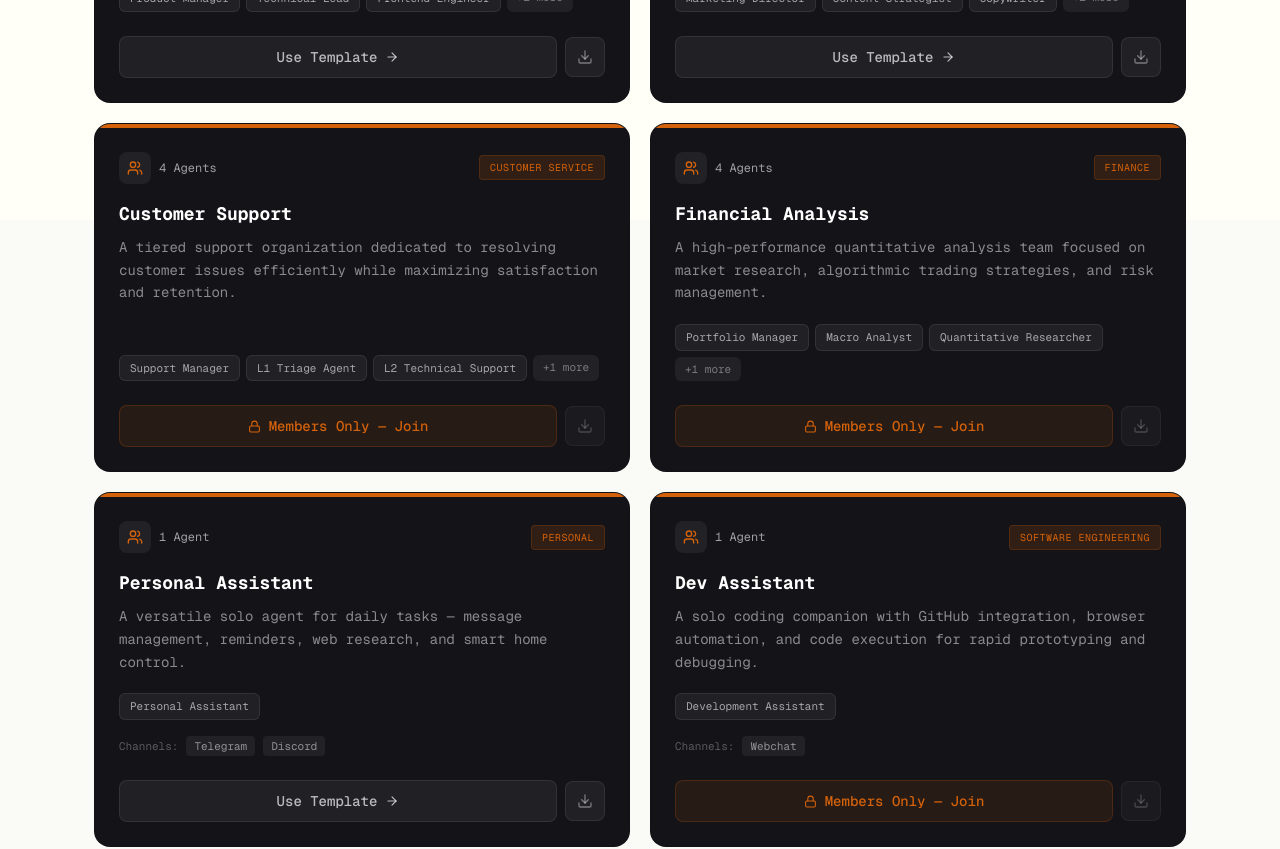
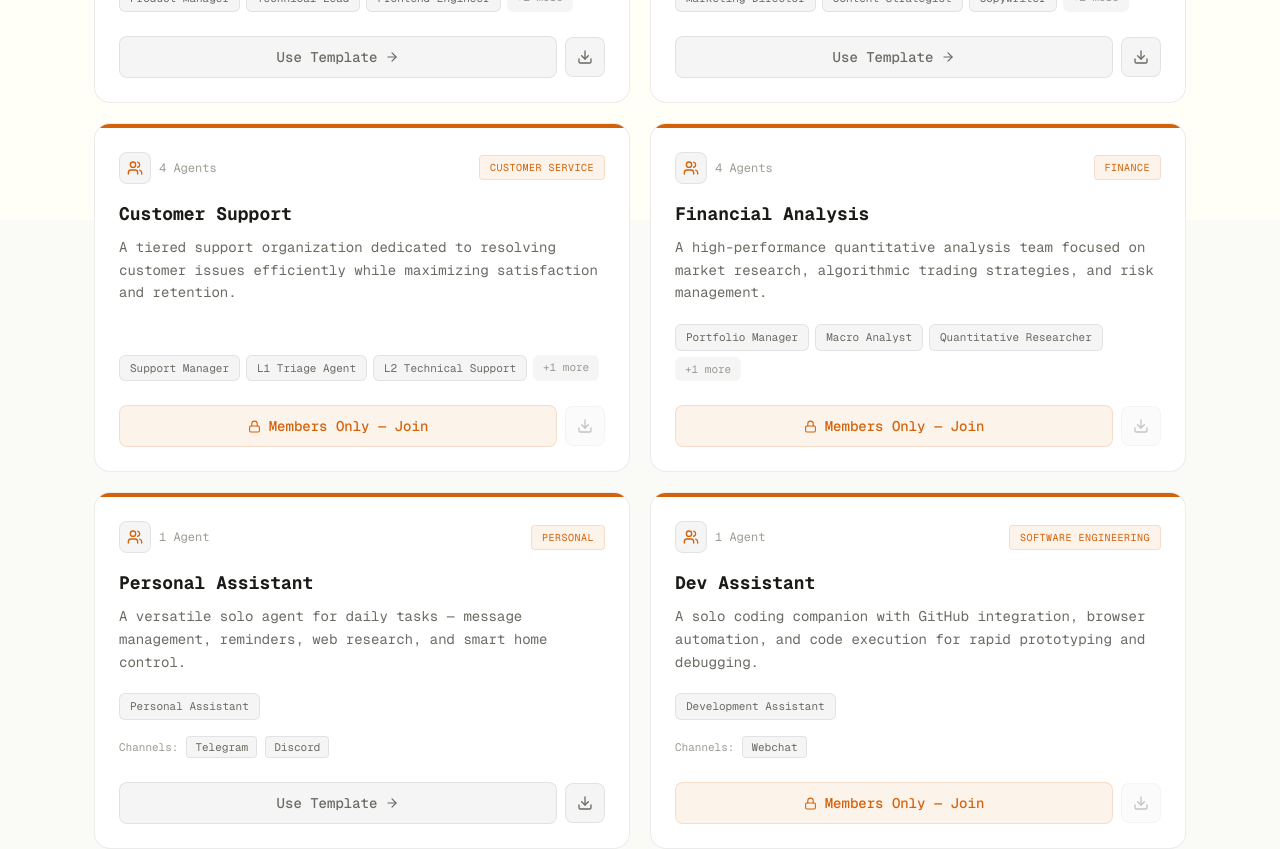
Before and after one commit to kara-pai/octopai-website, a Next.js app: page /agents in a window 1280 px wide. Shown: the part 580-1429 px from the top of the page. Built offline with nearby package versions, Linux system fonts and the light colour scheme.

Commit message:
fix: agent cards — white bg in human mode, dark in machine mode

```diff
--- a/src/app/agents/page.tsx
+++ b/src/app/agents/page.tsx
@@ -165,7 +165,7 @@ export default function AgentsPage() {
           {filtered.map((template) => (
             <div
               key={template.id}
-              className="rounded-2xl border border-[var(--border)] bg-[#141418] text-[#fafaf7] overflow-hidden flex flex-col"
+              className="agent-card rounded-2xl border border-[var(--border)] overflow-hidden flex flex-col"
             >
               {/* Accent top bar */}
               <div className="h-1 bg-[var(--accent)]" />
@@ -174,23 +174,23 @@ export default function AgentsPage() {
                 {/* Top row — agent count + category */}
                 <div className="flex items-center justify-between mb-4">
                   <div className="flex items-center gap-2">
-                    <div className="w-8 h-8 rounded-lg bg-white/[0.06] flex items-center justify-center">
+                    <div className="agent-subtle w-8 h-8 rounded-lg flex items-center justify-center border">
                       <Users size={16} className="text-[var(--accent)]" />
                     </div>
-                    <span className="text-xs font-mono text-white/60">
+                    <span className="text-xs font-mono agent-muted">
                       {template.agentCount} {template.agentCount === 1 ? 'Agent' : 'Agents'}
                     </span>
                   </div>
-                  <span className="text-[10px] font-mono uppercase tracking-wider px-2.5 py-1 rounded bg-[var(--accent)]/15 text-[var(--accent)] border border-[var(--accent)]/20">
+                  <span className="text-[10px] font-mono uppercase tracking-wider px-2.5 py-1 rounded bg-[var(--accent-light)] text-[var(--accent)] border border-[var(--accent-medium)]">
                     {template.category}
                   </span>
                 </div>
 
                 {/* Name + description */}
-                <h3 className="text-lg font-bold text-white mb-2 font-mono">
+                <h3 className="text-lg font-bold mb-2 font-mono">
                   {template.name}
                 </h3>
-                <p className="text-sm text-white/50 leading-relaxed mb-5 flex-1">
+                <p className="text-sm text-[var(--text-secondary)] leading-relaxed mb-5 flex-1">
                   {template.description}
                 </p>
 
@@ -199,13 +199,13 @@ export default function AgentsPage() {
                   {template.roles.map((role) => (
                     <span
                       key={role}
-                      className="text-[11px] font-mono px-2.5 py-1 rounded-md bg-white/[0.06] text-white/60 border border-white/[0.08]"
+                      className="agent-subtle text-[11px] font-mono px-2.5 py-1 rounded-md border"
                     >
                       {role}
                     </span>
                   ))}
                   {template.extraRoles > 0 && (
-                    <span className="text-[11px] font-mono px-2.5 py-1 rounded-md bg-white/[0.06] text-white/40">
+                    <span className="agent-muted text-[11px] font-mono px-2.5 py-1 rounded-md agent-subtle">
                       +{template.extraRoles} more
                     </span>
                   )}
@@ -214,11 +214,11 @@ export default function AgentsPage() {
                 {/* Channels (if any) */}
                 {template.channels && (
                   <div className="flex items-center gap-2 mb-4">
-                    <span className="text-[11px] text-white/30 font-mono">Channels:</span>
+                    <span className="text-[11px] text-[var(--text-muted)] font-mono">Channels:</span>
                     {template.channels.map((ch) => (
                       <span
                         key={ch}
-                        className="text-[11px] font-mono px-2 py-0.5 rounded bg-white/[0.06] text-white/50"
+                        className="agent-subtle text-[11px] font-mono px-2 py-0.5 rounded border"
                       >
                         {ch}
                       </span>
@@ -234,11 +234,11 @@ export default function AgentsPage() {
                         href={SITE.whopUrl}
                         target="_blank"
                         rel="noopener noreferrer"
-                        className="flex-1 flex items-center justify-center gap-2 py-2.5 rounded-lg bg-white/[0.06] text-white/70 text-sm font-medium hover:bg-white/[0.1] hover:text-white transition-all border border-white/[0.08]"
+                        className="agent-action flex-1 flex items-center justify-center gap-2 py-2.5 rounded-lg text-sm font-medium transition-all border"
                       >
                         Use Template <ArrowRight size={14} />
                       </a>
-                      <button className="w-10 h-10 flex items-center justify-center rounded-lg bg-white/[0.06] text-white/40 hover:text-white/70 hover:bg-white/[0.1] transition-all border border-white/[0.08]">
+                      <button className="agent-action w-10 h-10 flex items-center justify-center rounded-lg transition-all border">
                         <Download size={16} />
                       </button>
                     </>
@@ -248,13 +248,13 @@ export default function AgentsPage() {
                         href={SITE.whopUrl}
                         target="_blank"
                         rel="noopener noreferrer"
-                        className="flex-1 flex items-center justify-center gap-2 py-2.5 rounded-lg bg-[var(--accent)]/10 text-[var(--accent)] text-sm font-medium hover:bg-[var(--accent)]/20 transition-all border border-[var(--accent)]/20"
+                        className="flex-1 flex items-center justify-center gap-2 py-2.5 rounded-lg bg-[var(--accent-light)] text-[var(--accent)] text-sm font-medium hover:bg-[var(--accent-medium)] transition-all border border-[var(--accent-medium)]"
                       >
                         <Lock size={13} /> Members Only — Join
                       </a>
                       <button
                         disabled
-                        className="w-10 h-10 flex items-center justify-center rounded-lg bg-white/[0.03] text-white/20 border border-white/[0.05] cursor-not-allowed"
+                        className="agent-action w-10 h-10 flex items-center justify-center rounded-lg border opacity-40 cursor-not-allowed"
                       >
                         <Download size={16} />
                       </button>
--- a/src/app/globals.css
+++ b/src/app/globals.css
@@ -205,6 +205,59 @@ body {
   color: var(--text-primary);
 }
 
+/* Agent template cards — light in human, dark in machine */
+.agent-card {
+  background: var(--bg-card);
+  color: var(--text-primary);
+}
+
+.agent-card .agent-subtle {
+  background: rgba(0, 0, 0, 0.04);
+  color: var(--text-secondary);
+  border-color: var(--border);
+}
+
+.agent-card .agent-muted {
+  color: var(--text-muted);
+}
+
+.agent-card .agent-action {
+  background: rgba(0, 0, 0, 0.04);
+  color: var(--text-secondary);
+  border-color: var(--border);
+}
+
+.agent-card .agent-action:hover {
+  background: rgba(0, 0, 0, 0.08);
+  color: var(--text-primary);
+}
+
+[data-mode="machine"] .agent-card {
+  background: #141418;
+  color: #fafaf7;
+}
+
+[data-mode="machine"] .agent-card .agent-subtle {
+  background: rgba(255, 255, 255, 0.06);
+  color: rgba(255, 255, 255, 0.6);
+  border-color: rgba(255, 255, 255, 0.08);
+}
+
+[data-mode="machine"] .agent-card .agent-muted {
+  color: rgba(255, 255, 255, 0.4);
+}
+
+[data-mode="machine"] .agent-card .agent-action {
+  background: rgba(255, 255, 255, 0.06);
+  color: rgba(255, 255, 255, 0.7);
+  border-color: rgba(255, 255, 255, 0.08);
+}
+
+[data-mode="machine"] .agent-card .agent-action:hover {
+  background: rgba(255, 255, 255, 0.1);
+  color: #ffffff;
+}
+
 /* Smooth scroll */
 html {
   scroll-behavior: smooth;
```
